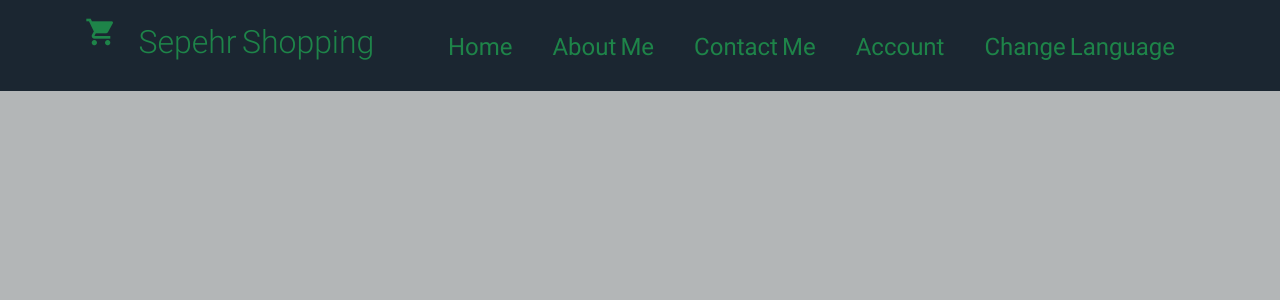
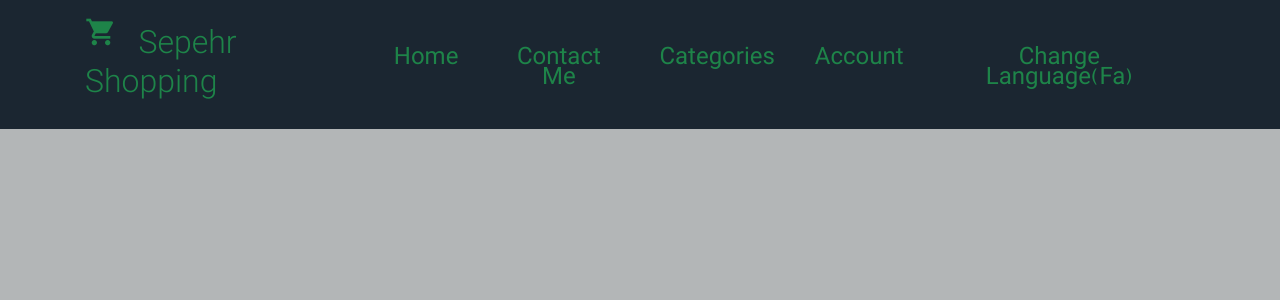
Before and after one commit to SepehrBazyar/Shopping, a Django app: page /product/ in a window 1280 px wide. Shown: the top 300 px of the page. Run offline with Django 3.2, Linux system fonts and the light colour scheme; data that the repository does not hold is empty; some libraries are stand-ins or nearby versions; some web fonts are replaced.

Commit message:
fix the reforms after delivery first phase

```diff
--- a/templates/admin/base.html
+++ b/templates/admin/base.html
@@ -54,7 +54,7 @@
                 {% if user.has_usable_password %}
                 <a href="{% url 'admin:password_change' %}">{% translate 'Change password' %}</a> /
                 {% endif %}
-                <a href="{% url 'change_language' %}" id="lang">{% translate 'Change Language' %}</a> /
+                <a href="{% url 'change_language' %}" id="lang">{% translate 'Change Language(Fa)' %}</a> /
                 <a href="{% url 'admin:logout' %}">{% translate 'Log out' %}</a>
             {% endblock %}
         </div>
--- a/templates/base.html
+++ b/templates/base.html
@@ -87,16 +87,16 @@
           <a class="nav-link" href="#">{% trans "Home" %}</a>
         </li>
         <li class="nav-item">
-          <a class="nav-link" href="#">{% trans "About Me" %}</a>
+          <a class="nav-link" href="#">{% trans "Contact Me" %}</a>
         </li>
         <li class="nav-item">
-          <a class="nav-link" href="#">{% trans "Contact Me" %}</a>
+          <a class="nav-link" href="#">{% trans "Categories" %}</a>
         </li>
         <li class="nav-item">
           <a class="nav-link" href="#">{% trans "Account" %}</a>
         </li>
         <li class="nav-item">
-          <a class="nav-link" href="{% url 'change_language' %}" id="lang">{% trans "Change Language" %}</a>
+          <a class="nav-link" href="{% url 'change_language' %}" id="lang">{% trans "Change Language(Fa)" %}</a>
         </li>
       </ul>
     </div>
```
Also changed, not shown: product/models.py (+2 -5 lines), locale/fa/LC_MESSAGES/django.po.
